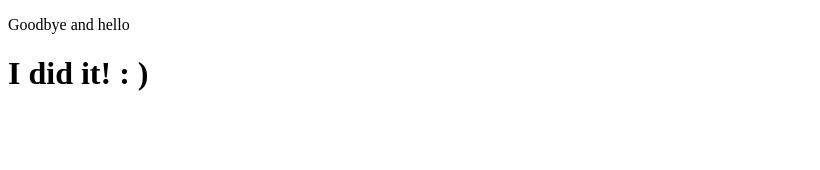
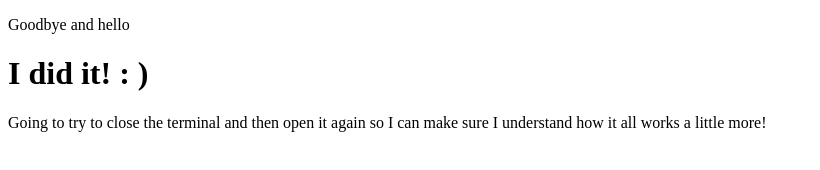
Before and after one commit to AutopsyTurvy/portfolio, a website: page index.html in a window 1280 px wide. Shown: the whole page, without its empty margins (0-820 px from the left). Drawn offline with Linux system fonts and the light colour scheme.

Commit message:
All by myself

```diff
--- a/index.html
+++ b/index.html
@@ -10,6 +10,7 @@
     <p>Goodbye and hello </p>
 
     <h1>I did it! : ) </h1>
+    <p>Going to try to close the terminal and then open it again so I can make sure I understand how it all works a little more!</p>
 
 </body>
 </html>
```
